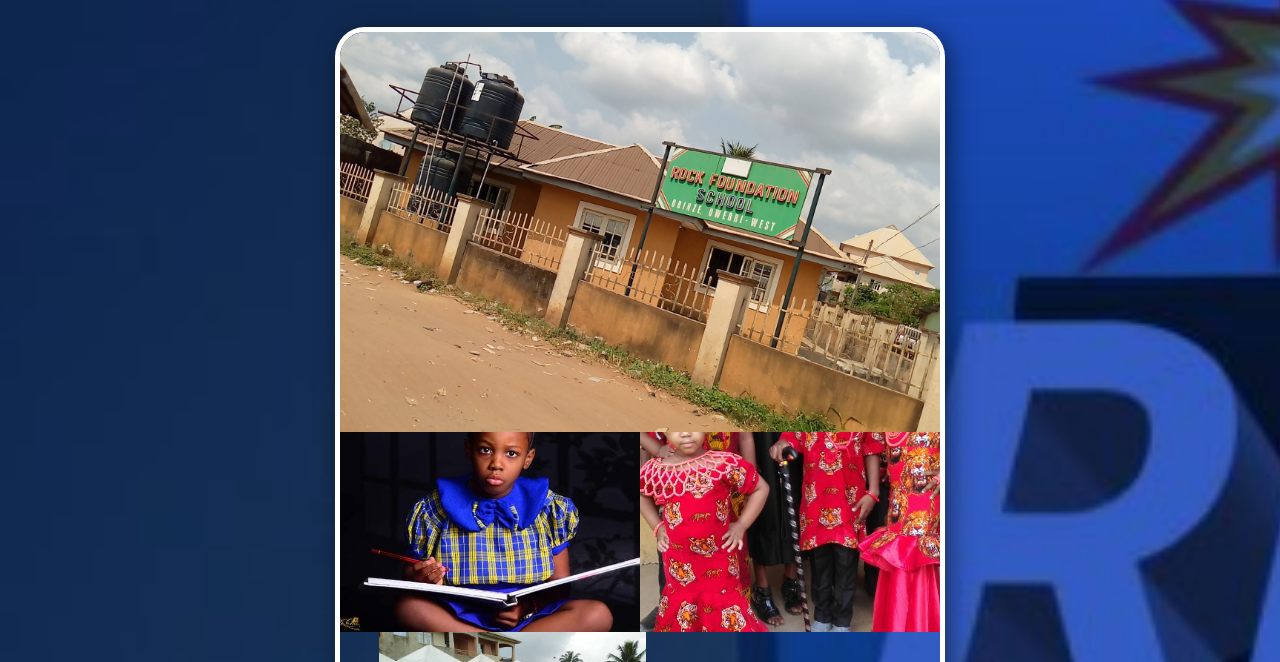
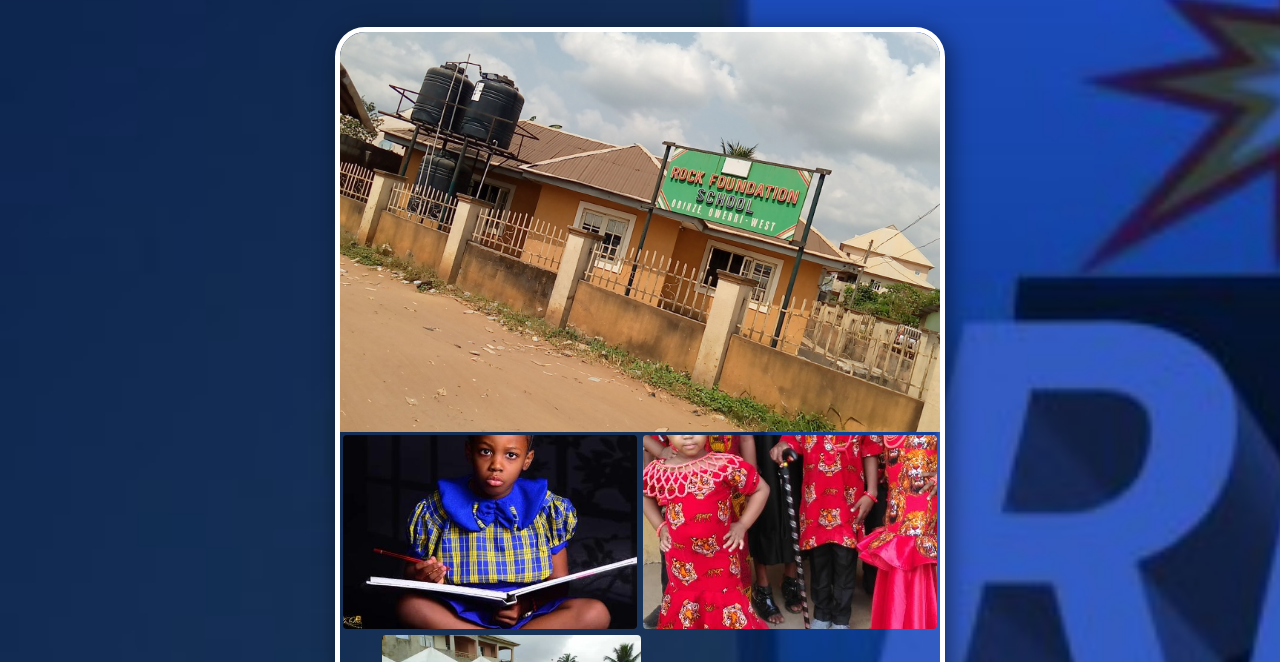
Before and after one commit to Lawrays/rockfoundation, a plain HTML site: page index.html in a window 1280 px wide. Shown: the part 138-800 px from the top of the page. Drawn offline with Linux system fonts and the light colour scheme.

Commit message:
Update index.css

```diff
--- a/index.css
+++ b/index.css
@@ -212,6 +212,8 @@ a.activ,a:hover{
   transition: all 0.2s;
   object-fit: cover;
   cursor: pointer;
+  border-radius: 7px;
+  padding: 3px;
 }
 #container .thumbnail .thumb:hover {
   box-shadow: 3px 3px 20px;
```
